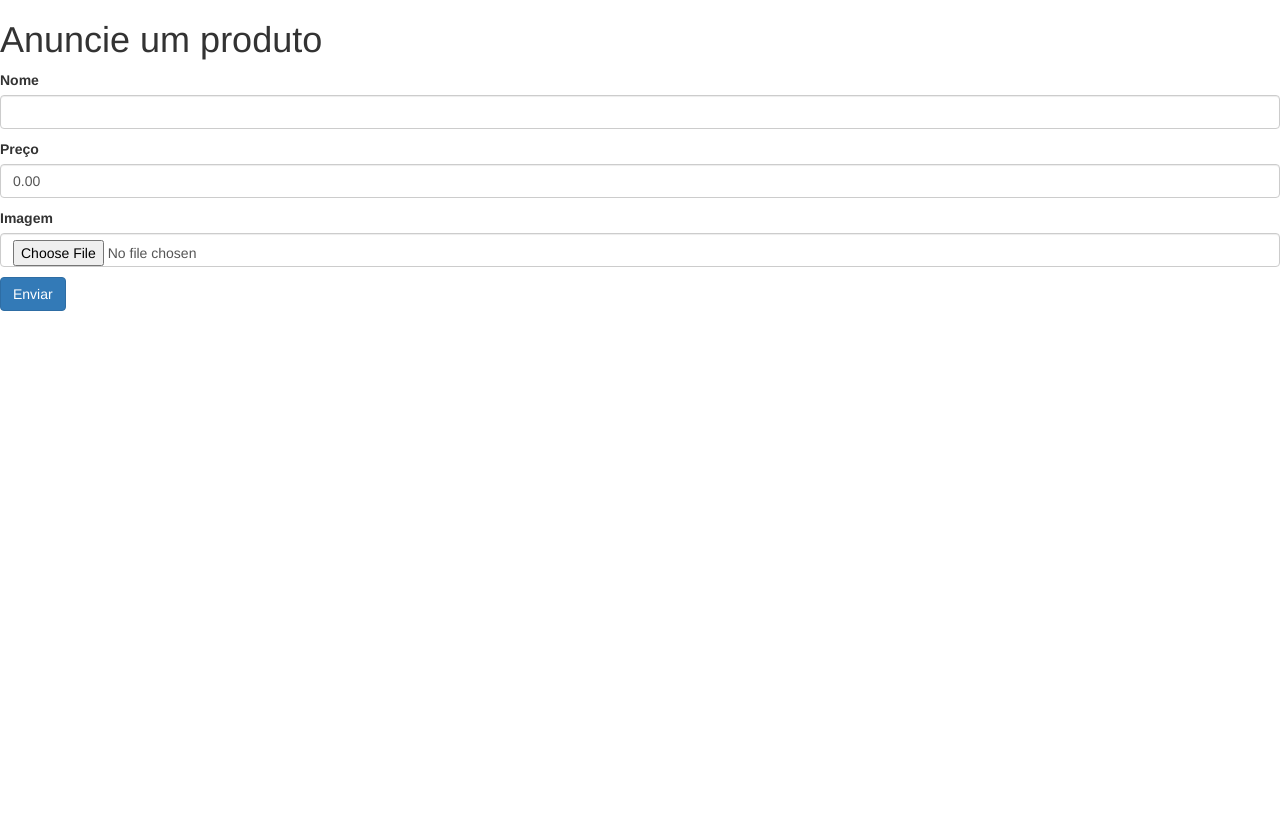
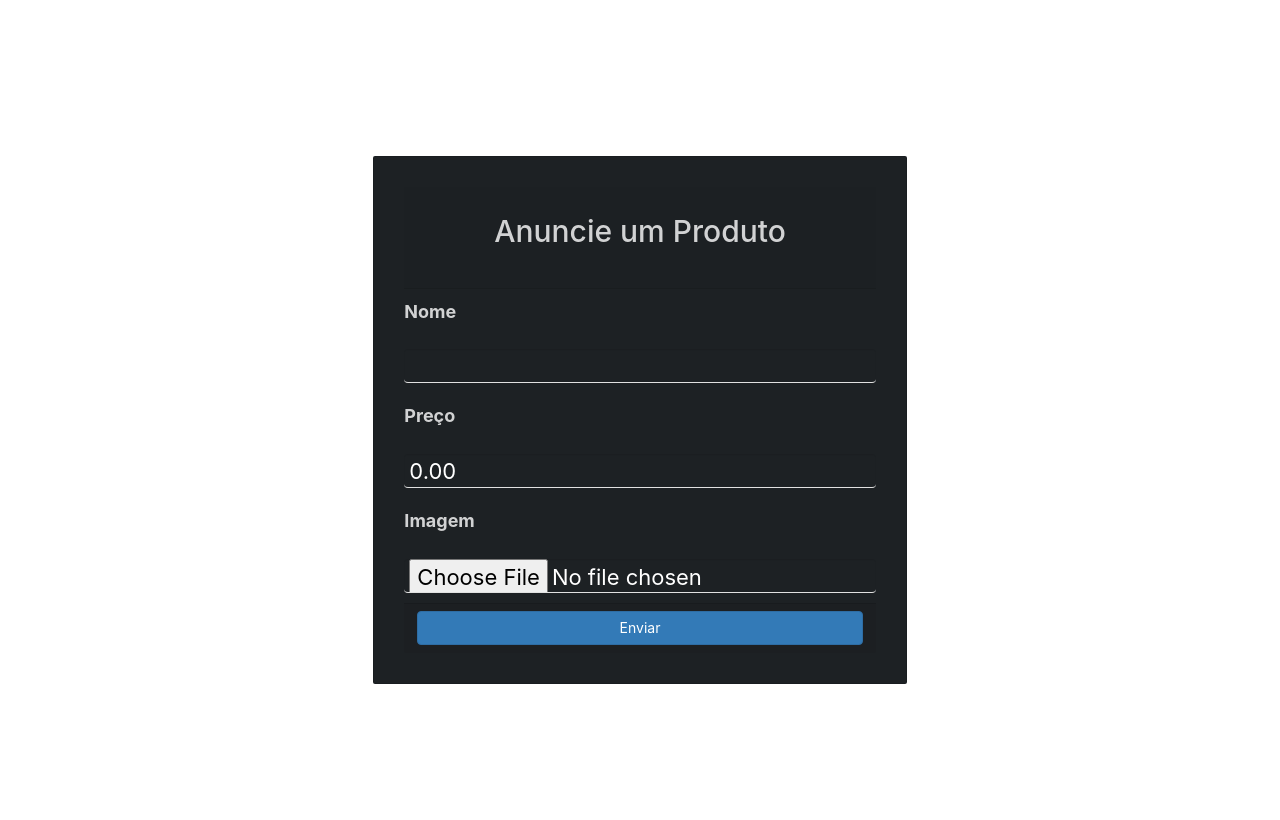
Before and after one commit to caiocesar04/projeto_integrador, a PHP site: page /app/views/anuncios/formCadastro.php in a window 1280 px wide. Shown: the part 80-900 px from the top of the page. Before the commit the page ends 800 px from the top, so only its background shows below. Run offline with PHP 8.4, Linux system fonts and the light colour scheme; some libraries are stand-ins or nearby versions.

Commit message:
Update formCadastro.php

```diff
--- a/brashop/app/views/anuncios/formCadastro.php
+++ b/brashop/app/views/anuncios/formCadastro.php
@@ -1,36 +1,43 @@
 <!DOCTYPE html>
 <html lang="pt-br">
     <head>
-    <meta charset="utf-8">
-    <meta name="viewport" content="width=device-width, initial-scale=1, shrink-to-fit=no">
-    <link rel="stylesheet" type="text/css" href="../views/helpers/css/bootstrap.min.css">
-    <script src="../views/helpers/js" type="text/javascript"></script>
-    <title>Brashop</title>
+        <meta charset="UTF-8">
+        <meta http-equiv="X-UA-Compatible" content="IE=edge">
+        <meta name="viewport"content="width=device-width, initial-scale=1.0">
+        <link rel="stylesheet" href="../views/helpers/css/bootstrap.min.css">
+        <link rel="stylesheet" href="../views/helpers/style.css">
+        <title> Brashop</title>
     </head>
-  <body>  <?php
-
+    <body>
+    <?php
 	include_once __DIR__ . "/../helpers/menuLogin.php";
 ?>
 
-
-<h1> Anuncie um produto </h1>
-<form action="./AnuncioController.php?action=create" method="POST">
-
-<div class="mb-3">
+        <div id="title">
+            <form class="card col-md-10 mx-auto col-lg-5 p-4 p-md-5" action="./AnuncioController.php?action=create" method="POST">
+                <div class="card-header">
+                    <h2>Anuncie um Produto</h2>
+                </div>
+                <div class="card-content">
+                    <div class="card-content-area">
                     <label>Nome</label>
                     <input type="text" name="nome" class="form-control" required>
                     </div>
-<div class="mb-3">
+                    <div class="card-content-area">
                     <label>Preço</label>
                     <input type="number" name="preco" value="0.00" class="form-control" required>
                     </div>
-<div class="mb-3">
+                    <div class="card-content-area">
                     <label>Imagem</label>
                     <input type="file" name="imagem" class="form-control" required>
                     </div>
-<div class="mb-3">
-    <button type="submit" value="enviar" name="enviar" class="btn
-    btn-primary">Enviar</button>
+
+
+                </div>
+                <div class="card-footer">
+                <button type="submit" value="enviar" name="enviar" class="btn btn-primary">Enviar</button>
                 </div>
             </form>
+        </div>
     </body>
+</html>
```
Lines whose indentation alone changed are shown as unchanged.
